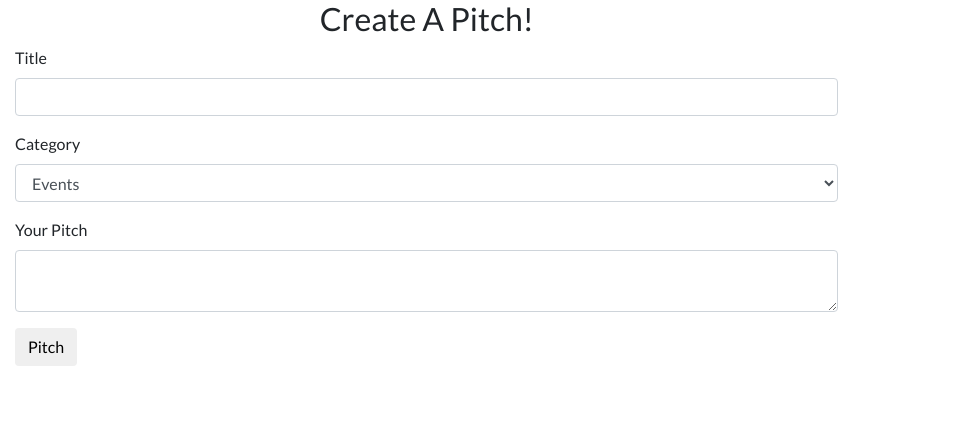
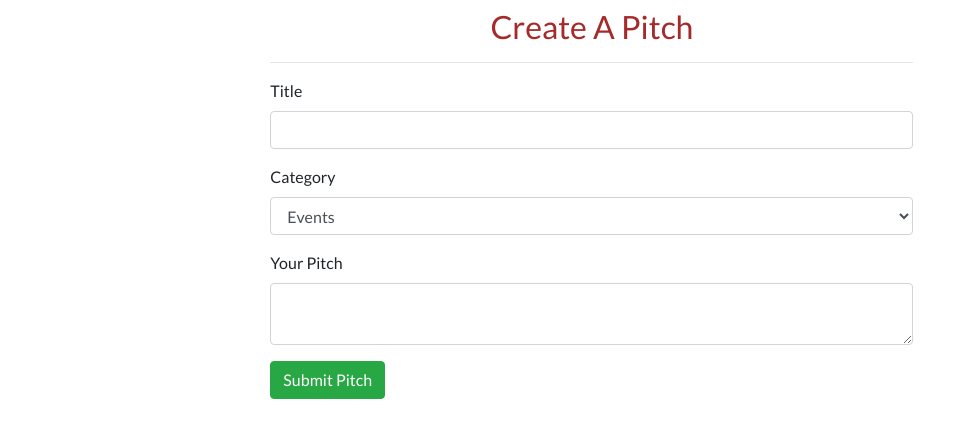
Before and after one commit to mary-wan/Pitches, a Flask app: page /create_new in a window 1280 px wide. Shown: the part 56-494 px from the top of the page, without its empty margins (0-961 px from the left). Run offline with Flask 2, Linux system fonts and the light colour scheme; the visitor is signed in with stand-in values (Sample User, id 1); data comes from the database, SQL or seed files in the repository; some libraries are stand-ins or nearby versions; some web fonts are replaced.

```diff
--- a/app/main/forms.py
+++ b/app/main/forms.py
@@ -14,4 +14,4 @@ class PitchForm(FlaskForm):
     title = StringField('Title', validators=[Required()])
     category = SelectField('Category', choices=[('Events','Events'),('Job','Job'),('Advertisement','Advertisement')],validators=[Required()])
     post = TextAreaField('Your Pitch', validators=[Required()])
-    submit = SubmitField('Pitch')
+    submit = SubmitField('Submit Pitch')
--- a/app/static/css/style.css
+++ b/app/static/css/style.css
@@ -19,3 +19,6 @@ footer p{
     padding: 0px !important;
     margin: 0px !important;
 }
+.title{
+    color: brown !important;
+}
--- a/app/templates/new_pitch.html
+++ b/app/templates/new_pitch.html
@@ -1,10 +1,22 @@
 {% extends 'base.html'%}
 {% import 'bootstrap/wtf.html' as wtf %}
 
+<!-- Styles block -->
 
+{% block styles%}
+    {{ super() }}
+    <link rel="stylesheet" href="{{url_for('static',filename='css/style.css')}}">
+{% endblock %}
+<!-- Content block -->
 {% block content %}
-    <div class="col-md-8">
-        <h2 class="text-center">Create A Pitch!</h2>
-        {{wtf.quick_form(form)}}
+    <div class="container p-2">
+        <div class="row">
+            <div class="col-md-2"></div>
+            <div class="col-md-7">
+                <h2 class="text-center title">Create A Pitch</h2>
+                <hr>
+                {{wtf.quick_form(form, button_map={'submit':'success'})}}
+            </div>
+        </div>
     </div>
 {% endblock%}
--- a/app/templates/profile/profile.html
+++ b/app/templates/profile/profile.html
@@ -1,7 +1,11 @@
 {% extends 'base.html'%}
+{% block styles%}
+    {{ super() }}
+    <link rel="stylesheet" href="{{url_for('static',filename='css/style.css')}}">
+{% endblock %}
 
 {% block content %}
-<div class="container">
+<div class="container p-3">
     <div class="row">
         <!-- displaying  Username-->
         <div class="col-md-4">
--- a/app/templates/profile/update.html
+++ b/app/templates/profile/update.html
@@ -1,8 +1,12 @@
 {% extends 'base.html' %}
 {% import 'bootstrap/wtf.html' as wtf %}
+{% block styles%}
+    {{ super() }}
+    <link rel="stylesheet" href="{{url_for('static',filename='css/style.css')}}">
+{% endblock %}
 
 {% block content %}
-<div class="container">
+<div class="container p-3">
   {{wtf.quick_form(form)}}
 </div>
 {% endblock %}
```
Also changed, not shown: app/templates/auth/login.html (+9 -3 lines), app/templates/auth/register.html (+9 -4 lines).
